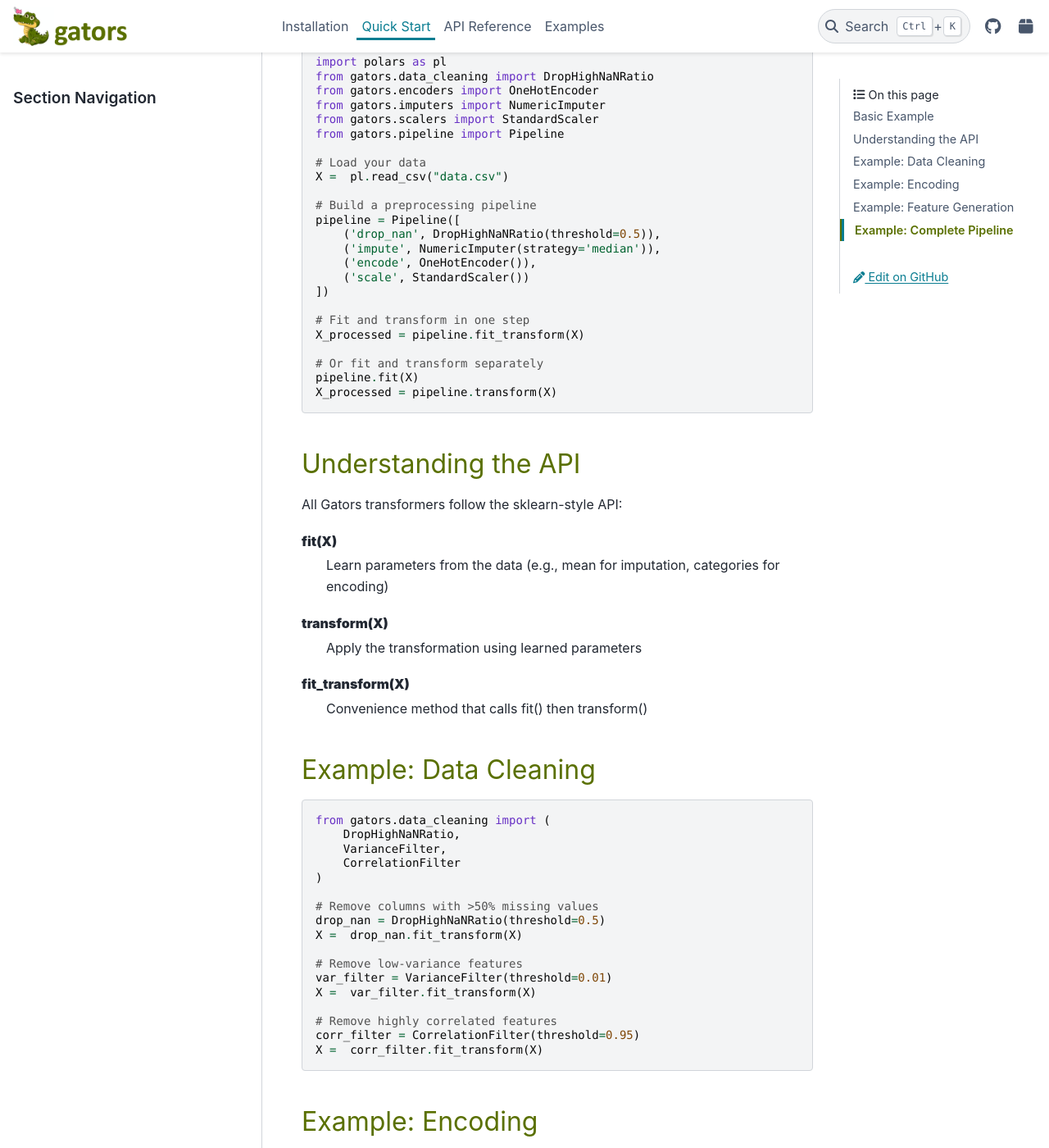
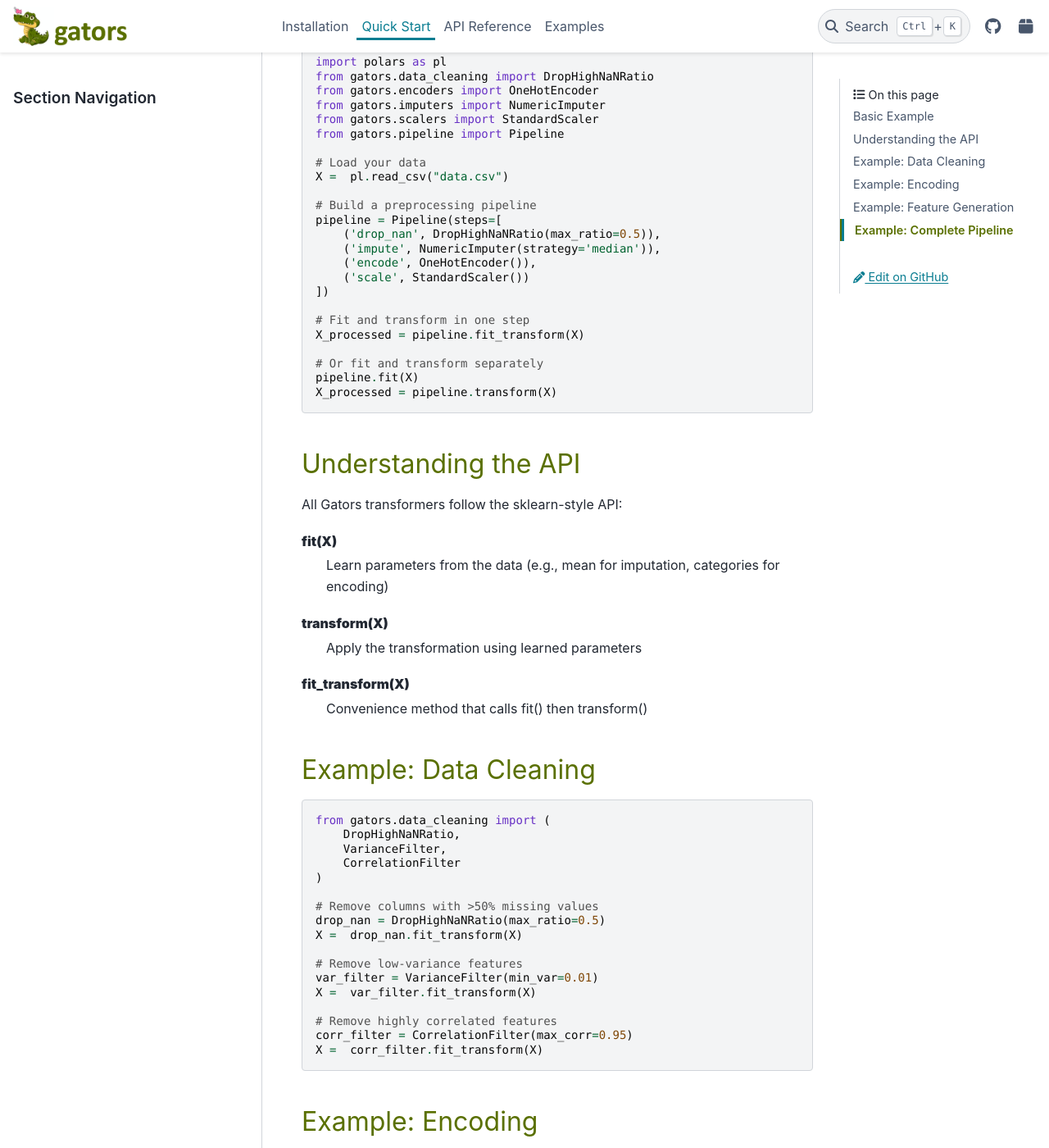
Before and after one commit to paypal/gators, a Sphinx documentation site: the page built from docs/source/quickstart.rst, in a window 1280 px wide and 1400 px high, scrolled down 328 px. Shown: the whole window at 82% size. Built offline with Sphinx 7.4.7 and the PyData theme 0.15.4, drawn with Linux system fonts in a browser that asks for light colours; pages that are not in the unit, such as notebooks, are missing from menus; some of the changed text lies outside the part shown.

Commit message:
fix: correct API parameter names and Pipeline usage
- StandardScaler: handle zero-variance/null columns (ZeroDivisionError fix)
- DropHighNaNRatio: rename threshold= -> max_ratio= in docs and examples
- VarianceFilter: rename threshold= -> min_var= in docs and examples
- CorrelationFilter: rename threshold= -> max_corr= in docs and examples
- Pipeline: use keyword arg steps=[...] instead of positional list in docs and tests

```diff
--- a/docs/source/index.rst
+++ b/docs/source/index.rst
@@ -57,10 +57,10 @@ Quick Start
     X =  pl.read_csv("data.csv")
 
     # Build a preprocessing pipeline
-    pipeline = Pipeline([
-        ('drop_nan', DropHighNaNRatio(threshold=0.5)),  # drop columns with >50% missing values
+    pipeline = Pipeline(steps=[
+        ('drop_nan', DropHighNaNRatio(max_ratio=0.5)),  # drop columns with >50% missing values
         ('impute', NumericImputer(strategy='median')),  # impute missing values with median
-        ('variance', VarianceFilter(threshold=0.01)),   # remove numerical columns with a variance < 0.01
+        ('variance', VarianceFilter(min_var=0.01)),     # remove numerical columns with a variance < 0.01
         ('encode', OneHotEncoder()),  # one-hot encode categorical variables
         ('scale', StandardScaler())  # standardize numerical features
     ])
--- a/docs/source/quickstart.rst
+++ b/docs/source/quickstart.rst
@@ -21,8 +21,8 @@ Here's a simple example showing the core Gators workflow:
     X =  pl.read_csv("data.csv")
 
     # Build a preprocessing pipeline
-    pipeline = Pipeline([
-        ('drop_nan', DropHighNaNRatio(threshold=0.5)),
+    pipeline = Pipeline(steps=[
+        ('drop_nan', DropHighNaNRatio(max_ratio=0.5)),
         ('impute', NumericImputer(strategy='median')),
         ('encode', OneHotEncoder()),
         ('scale', StandardScaler())
@@ -61,15 +61,15 @@ Example: Data Cleaning
     )
 
     # Remove columns with >50% missing values
-    drop_nan = DropHighNaNRatio(threshold=0.5)
+    drop_nan = DropHighNaNRatio(max_ratio=0.5)
     X =  drop_nan.fit_transform(X)
 
     # Remove low-variance features
-    var_filter = VarianceFilter(threshold=0.01)
+    var_filter = VarianceFilter(min_var=0.01)
     X =  var_filter.fit_transform(X)
 
     # Remove highly correlated features
-    corr_filter = CorrelationFilter(threshold=0.95)
+    corr_filter = CorrelationFilter(max_corr=0.95)
     X =  corr_filter.fit_transform(X)
 
 Example: Encoding
@@ -136,10 +136,10 @@ Putting it all together in a production-ready pipeline:
     from gators.scalers import StandardScaler
 
     # Define the complete pipeline
-    pipeline = Pipeline([
+    pipeline = Pipeline(steps=[
         # Step 1: Clean data
-        ('drop_high_nan', DropHighNaNRatio(threshold=0.5)),
-        ('variance_filter', VarianceFilter(threshold=0.01)),
+        ('drop_high_nan', DropHighNaNRatio(max_ratio=0.5)),
+        ('variance_filter', VarianceFilter(min_var=0.01)),
 
         # Step 2: Handle missing values
         ('impute_numeric', NumericImputer(strategy='median')),
```
Also changed, not shown: 2 other files.
